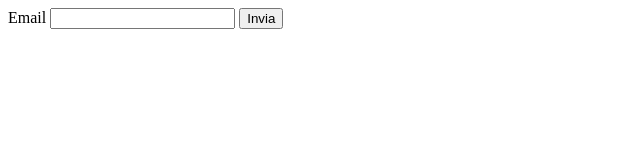
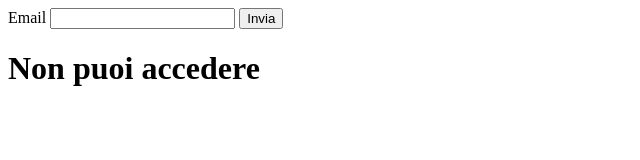
Before and after one commit to RiccardoMarino00/js-mail-dadi, a plain HTML site: page mail/index.html in a window 1280 px wide. Both pictures are taken after a click on the button "Invia". Shown: the whole page, without its empty margins (0-640 px from the left). Drawn offline with Linux system fonts and the light colour scheme.

Commit message:
Added: stampa msg in html

```diff
--- a/mail/app.js
+++ b/mail/app.js
@@ -6,6 +6,8 @@ const emailRegistrateArray = ["riccardo@gmail.com", "luigi@outlook.it", "gabriel
 const inputEmailUser = document.getElementById("email")
 // Assegno una costante al button
 const inputButton = document.getElementById("send-button")
+// Assegno una costante al html
+const outPut = document.getElementById("output")
 
 // Aggiungo un event listener al click sul button
 inputButton.addEventListener("click", function () {
@@ -32,12 +34,15 @@ inputButton.addEventListener("click", function () {
 
         // Compare messaggio "può accedere"
         console.log("Puoi accedere")
+        outPut.innerHTML = "Puoi accedere"
 
 
     } else {
 
         // Altrimenti Compare messaggio "non può accedere"
         console.log("Non puoi accedere")
+        outPut.innerHTML = "Non puoi accedere"
+
 
     }
 
--- a/mail/index.html
+++ b/mail/index.html
@@ -9,6 +9,7 @@
     <label for="Emailuser">Email</label>
     <input type="email" id="email" name="Emailuser">
     <button type="button" id="send-button">Invia</button>
+    <h1 id="output"></h1>
 
     <script src="app.js"></script>
 </body>
```
